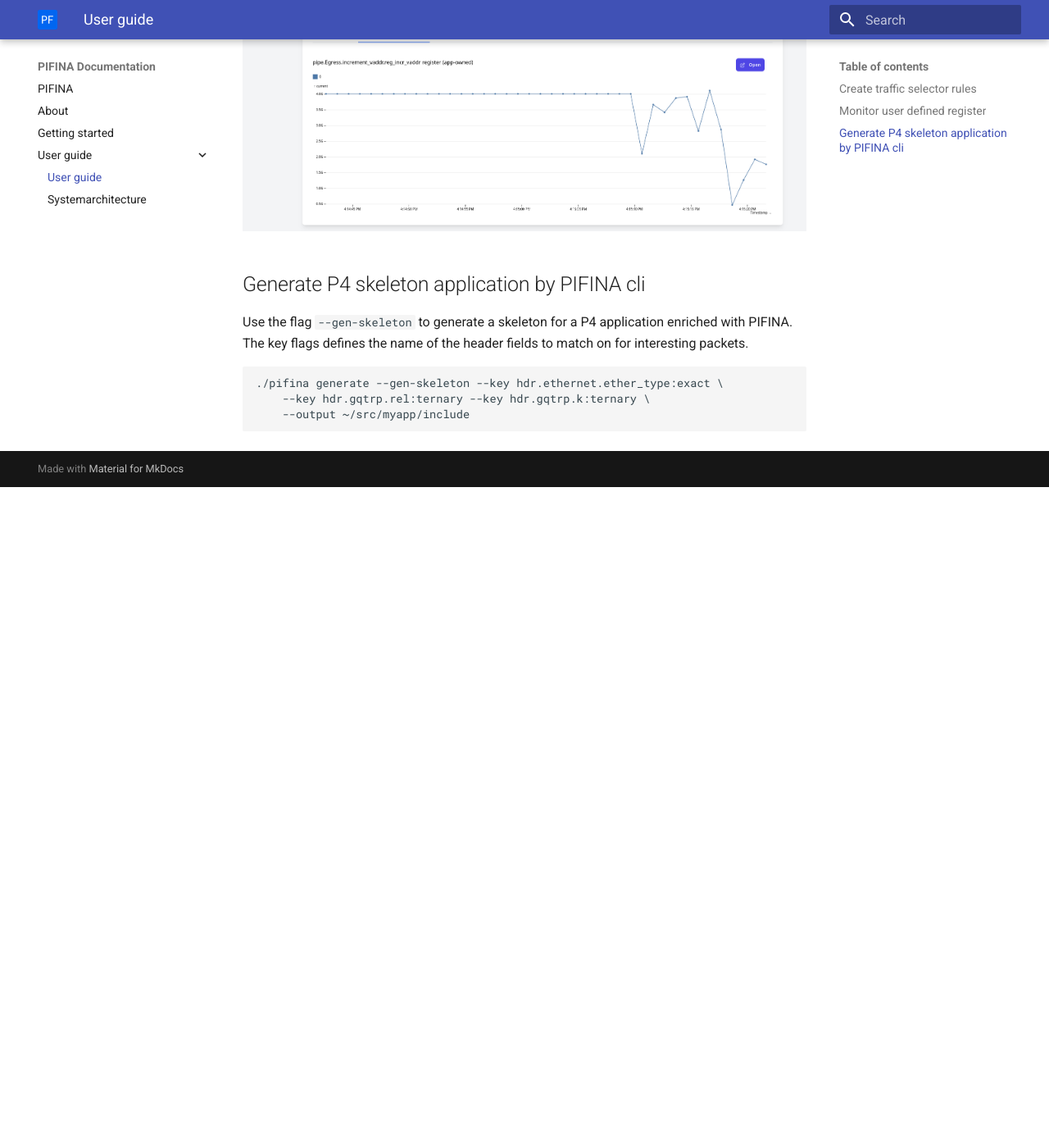
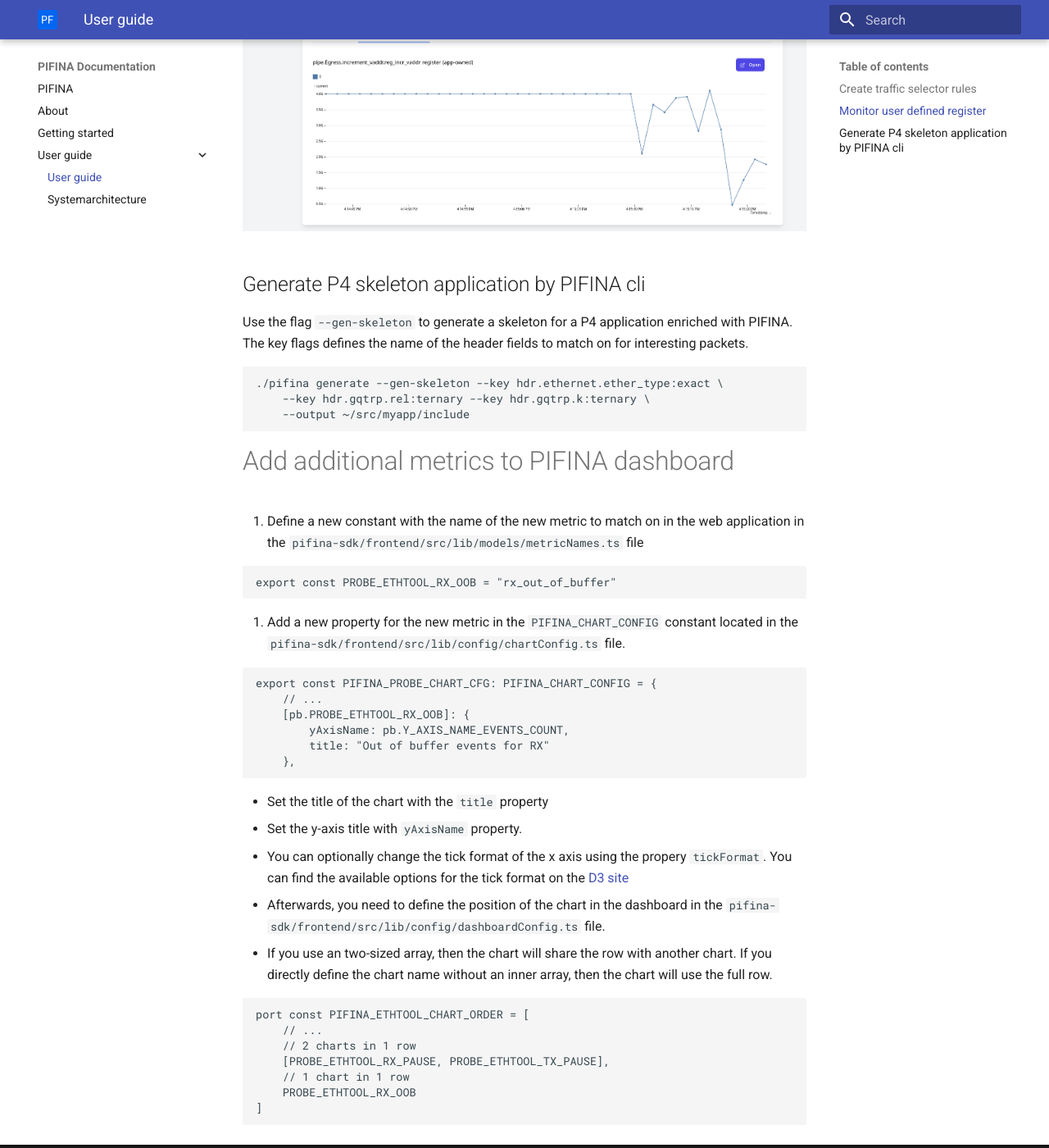
Before and after one commit to thushjandan/pifina, an MkDocs documentation site: the page built from docs/user-guide/README.md, in a window 1280 px wide and 1400 px high, scrolled down 2622 px. Shown: the whole window at 82% size. Built offline with MkDocs 1.6.1 and Material for MkDocs 9.7.7, drawn with Linux system fonts in a browser that asks for light colours; before the commit the page ends 3216 px from its top, so only the background shows below that.

Commit message:
docs: update docs :memo:

````diff
--- a/docs/user-guide/README.md
+++ b/docs/user-guide/README.md
@@ -34,3 +34,32 @@ The key flags defines the name of the header fields to match on for interesting
     --key hdr.gqtrp.rel:ternary --key hdr.gqtrp.k:ternary \
     --output ~/src/myapp/include
 ```
+
+# Add additional metrics to PIFINA dashboard
+1. Define a new constant with the name of the new metric to match on in the web application in the `pifina-sdk/frontend/src/lib/models/metricNames.ts` file
+```typescript
+export const PROBE_ETHTOOL_RX_OOB = "rx_out_of_buffer"
+```
+2. Add a new property for the new metric in the `PIFINA_CHART_CONFIG` constant located in the `pifina-sdk/frontend/src/lib/config/chartConfig.ts` file.
+```typescript
+export const PIFINA_PROBE_CHART_CFG: PIFINA_CHART_CONFIG = {
+    // ...
+    [pb.PROBE_ETHTOOL_RX_OOB]: {
+        yAxisName: pb.Y_AXIS_NAME_EVENTS_COUNT,
+        title: "Out of buffer events for RX"
+    },
+```
+  * Set the title of the chart with the `title` property
+  * Set the y-axis title with `yAxisName` property.
+  * You can optionally change the tick format of the x axis using the propery `tickFormat`. You can find the available options for the tick format on the [D3 site](https://github.com/d3/d3-format#api-reference)
+3. Afterwards, you need to define the position of the chart in the dashboard in the `pifina-sdk/frontend/src/lib/config/dashboardConfig.ts` file.
+  * If you use an two-sized array, then the chart will share the row with another chart. If you directly define the chart name without an inner array, then the chart will use the full row.
+```typescript
+port const PIFINA_ETHTOOL_CHART_ORDER = [
+    // ...
+    // 2 charts in 1 row
+    [PROBE_ETHTOOL_RX_PAUSE, PROBE_ETHTOOL_TX_PAUSE],
+    // 1 chart in 1 row
+    PROBE_ETHTOOL_RX_OOB
+]
+```
````
